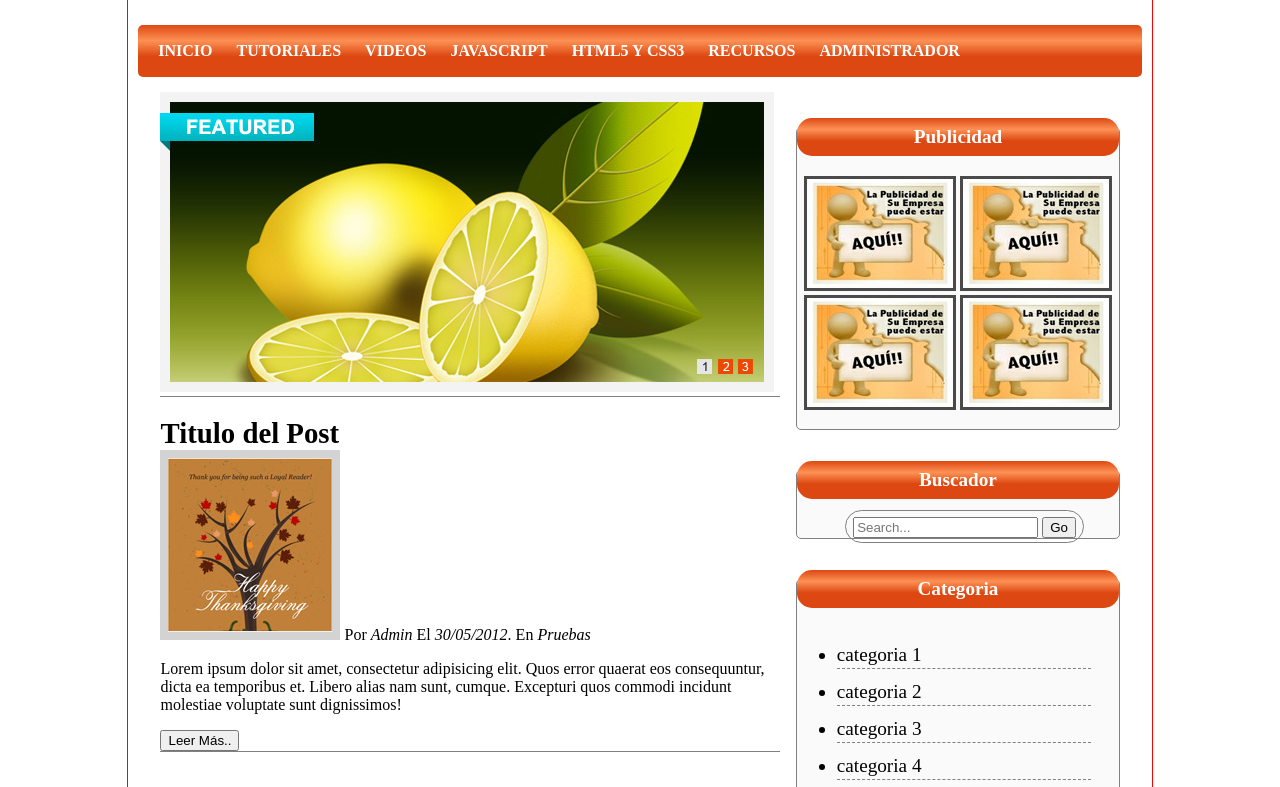
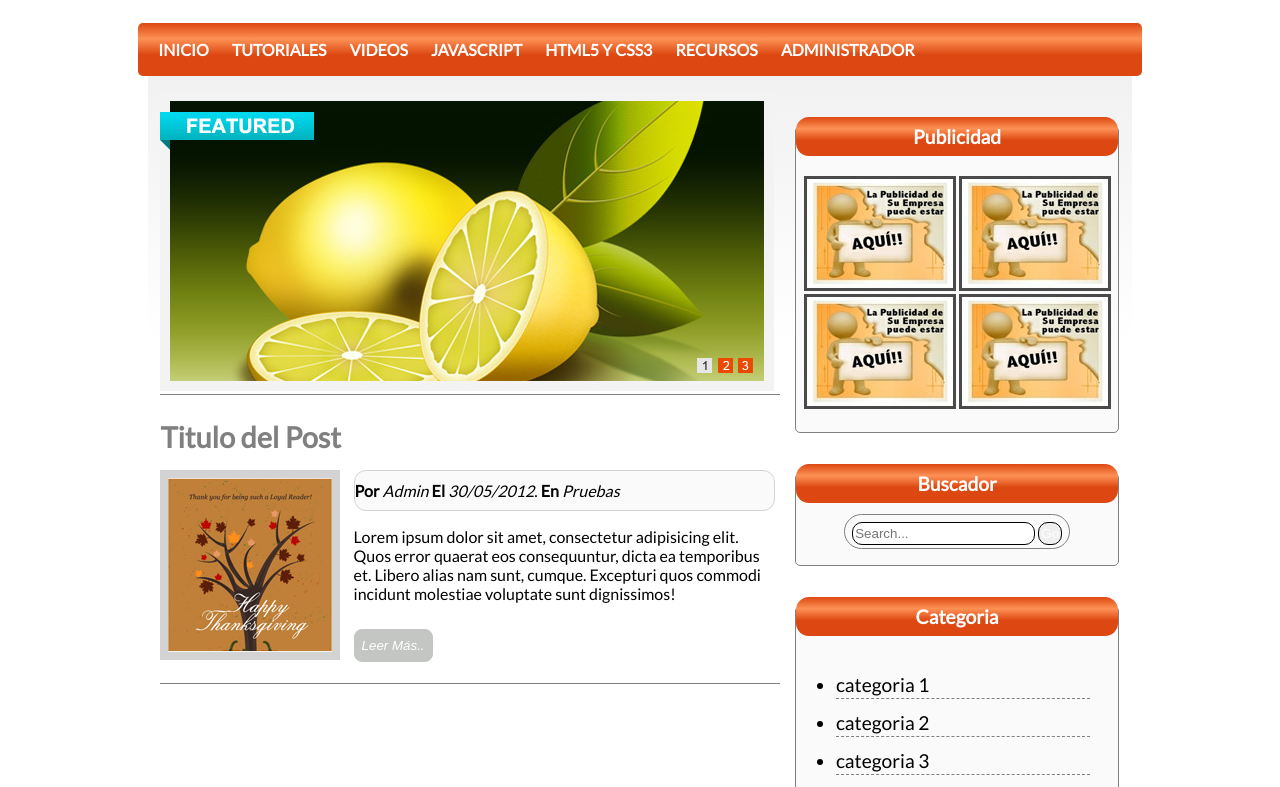
Before and after one commit to Jud1801/pw2171, a plain HTML site: page practica03css/index.html in a window 1280 px wide. Shown: the part 107-894 px from the top of the page. Drawn offline with Linux system fonts and the light colour scheme; a web font is replaced by a local one.

Commit message:
Practica03 CSS finalizada

```diff
--- a/practica03css/css/estilos.css
+++ b/practica03css/css/estilos.css
@@ -1,8 +1,9 @@
 body{
-	border: 1px solid red;
+	font-family: 'Lato', sans-serif;
 	font-size: 16px; /*1em*/
 	margin: 0 auto; /*centramos el body*/
 	max-width: 1024px; /*empresa-cliente*/
+	padding: 0px 0px 10px 0px; /*solo por cuestiones visuales, para que se aprecie el cuadro de categoria*/
 }
 
 header nav{
@@ -23,6 +24,7 @@ header nav ul li{
 }
 
 section{
+	background: linear-gradient(#F1F1F1, white 30%);
 	margin:0 auto;
 	width: 96%;
 }
@@ -44,10 +46,31 @@ section #art01, #art02{
 
 #art01art02{
 	margin-top: 20px;
+	padding: 5px 0px 20px 0px;
 }
 
-#art01art02 img{
+#art01art02 article{
+	display: inline-block;
+	vertical-align: top;
+}
+
+#art01art02img img{
 	border: 8px solid lightgrey;
+	margin-right: 10px;
+}
+
+#art01art02post{
+	width: 68%;
+}
+
+#art01art02post input{
+	background: #C4C6C3;
+	border: 1px solid #C4C6C3;
+	border-radius: 8px;
+	color: white;
+	font-style: italic;
+	margin-top: 10px;
+	padding: 8px 7px 8px 7px;
 }
 
 #art02{
@@ -60,6 +83,7 @@ section #art01, #art02{
 	border: 1px solid grey;
 	border-radius: 5px;
 	margin-top: 40px;
+	padding: 0px 0px 20px 0px;
 }
 
 #art02 article ul li{
@@ -79,12 +103,11 @@ section #art01, #art02{
 	margin-left: 30px;
 	font-family: 'Londrina Outline';
 	font-size: 2em;
-	/*font-weight: bold;*/
 }
 
 #publicidad{
 	display: inline-block;
-	padding: 20px 2px 15px 2px;
+	padding: 20px 2px 0px 2px;
 	text-align: center;
 }
 
@@ -105,14 +128,30 @@ section #art01, #art02{
 	margin-left: 15%;
 }
 
+#search input{
+	border-radius: 10px;
+	border: 1px solid black;
+	color: white;
+	padding: 3px 2px 3px 2px;
+}
+
+.PorAdmin{
+	background: #FAFAFA;
+	border: 1px solid lightgrey;
+	border-radius: 12px;
+	display: block;
+	padding: 10px 0px 10px 0px;
+}
+
 .titulopost{
 	font-size: 1.8em;
 	font-weight: bold;
+	color: grey;
 }
 
 .titulos{
 	background: linear-gradient(#DD4812, #FD9155, #DD4812 60%);
-	border-radius: 15px;
+	border-radius: 13px;
 	color: white;
 	display: block;
 	font-size: 1.2em;
@@ -121,7 +160,3 @@ section #art01, #art02{
 	padding: 8px;
 	text-align: center;
 }
-
-
-
-/*#C4C6C3 GRIS BOTON!*/
--- a/practica03css/index.html
+++ b/practica03css/index.html
@@ -4,7 +4,7 @@
 		<meta charset="UTF-8">
 		<title>Practica03</title>
 		<link rel="stylesheet" href="css/estilos.css">
-		<link href="https://fonts.googleapis.com/css?family=Londrina+Outline|Londrina+Shadow" rel="stylesheet">
+		<link href="https://fonts.googleapis.com/css?family=Lato|Londrina+Outline" rel="stylesheet">
 	</head>
 	<body>
 		<header>
@@ -43,14 +43,22 @@
 				</article>
 
 				<article id="art01art02">
-					<span class="titulopost">Titulo del Post</span><br>
-					<img src="img/img-post.jpg" alt="">
-					<span id="PorAdmin">Por <i>Admin</i> El <i>30/05/2012</i>. En <i>Pruebas</i></span>
-					<p>
-						Lorem ipsum dolor sit amet, consectetur adipisicing elit. Quos error quaerat eos consequuntur, dicta ea temporibus et. Libero alias nam sunt, cumque. Excepturi quos commodi incidunt molestiae voluptate sunt dignissimos!
-					</p>
-					<input type="button" value="Leer Más..">
+					<span class="titulopost">Titulo del Post</span><p>
+
+					<article id="art01art02img">
+						<img src="img/img-post.jpg" alt="">
+					</article>
+
+					<article id="art01art02post">
+						<span class="PorAdmin"><b>Por</b> <i>Admin</i> <b>El</b> <i>30/05/2012</i>. <b>En</b> <i>Pruebas</i></span>
+						<p>
+							Lorem ipsum dolor sit amet, consectetur adipisicing elit. Quos error quaerat eos consequuntur, dicta ea temporibus et. Libero alias nam sunt, cumque. Excepturi quos commodi incidunt molestiae voluptate sunt dignissimos!
+						</p>
+						<input type="button" value="Leer Más..">
+					</article>
+
 				</article>
+
 			</article>
 
 			<article id="art02">
```
